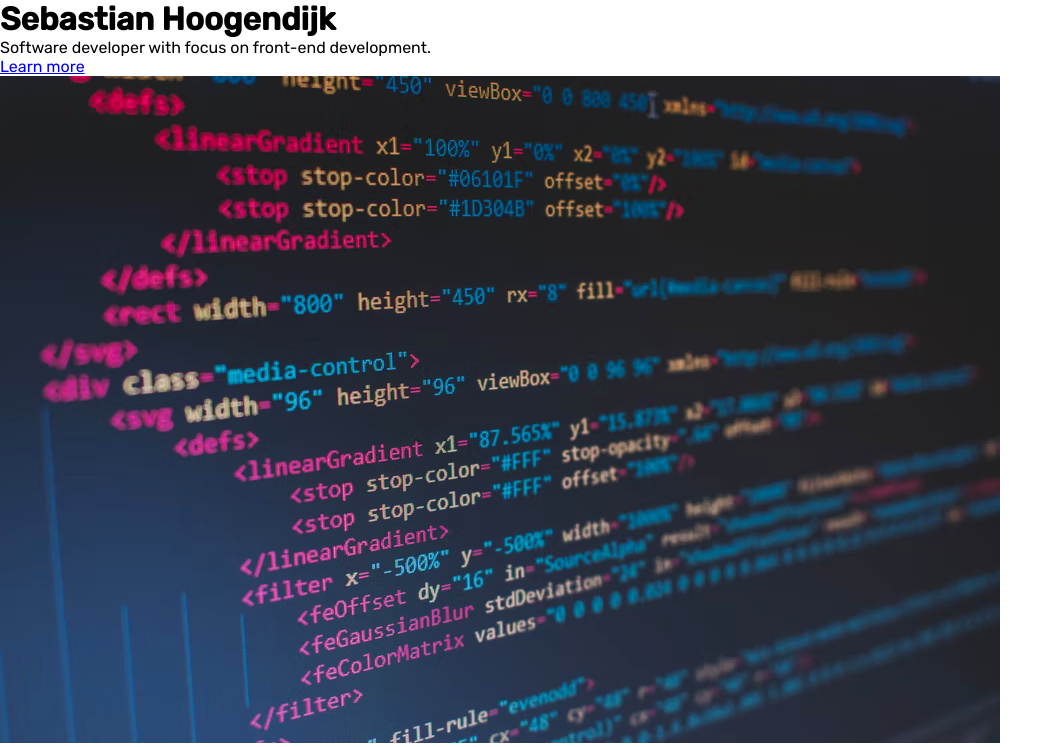
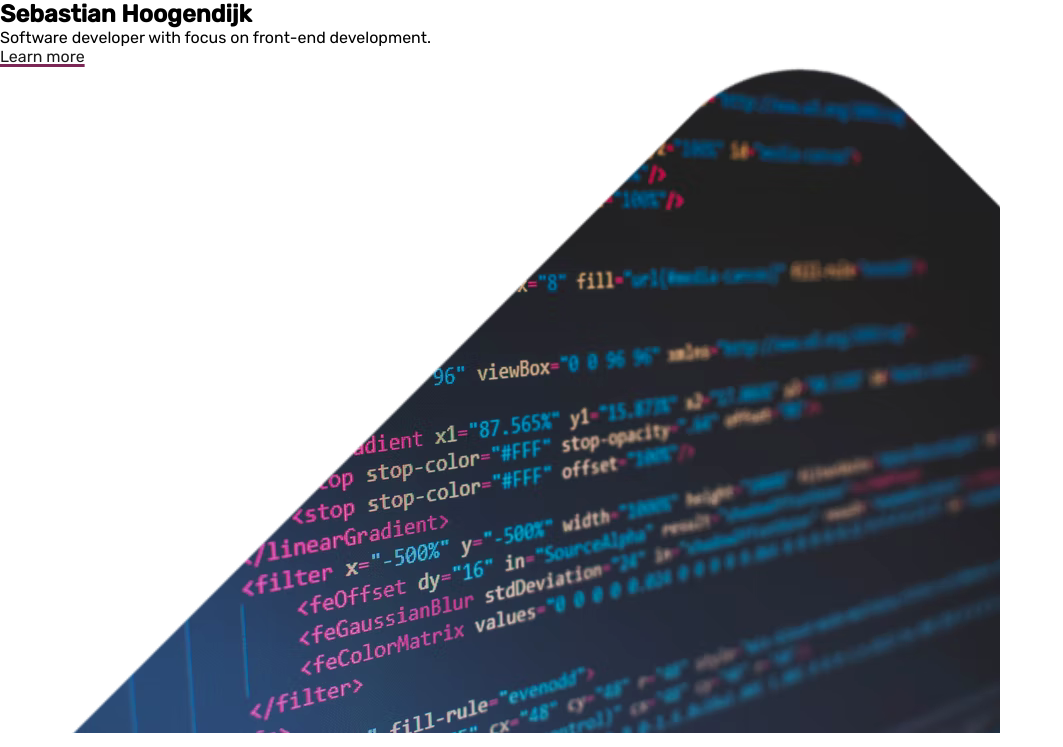
Before and after one commit to flurbudurbur/portfolio, a PHP site: page / in a window 1280 px wide. Shown: the part 98-845 px from the top of the page, without its empty margins (0-1063 px from the left). Run offline with PHP 8.4, Linux system fonts and the light colour scheme.

Commit message:
some cool stuff

```diff
--- a/assets/css/style.css
+++ b/assets/css/style.css
@@ -99,4 +99,19 @@
   width: 87%;
 }
 
+.eyeCandy {
+  position: relative;
+}
+.eyeCandy .imgCode {
+  position: absolute;
+  mask-image: url(/assets/images/mask.png);
+  mask-repeat: no-repeat;
+  mask-size: 100rem;
+}
+
+.redirect {
+  color: var(--primary);
+  text-decoration: underline var(--accent-clr) 3px;
+}
+
 /*# sourceMappingURL=style.css.map */
--- a/assets/sass/style.scss
+++ b/assets/sass/style.scss
@@ -110,3 +110,19 @@
         width: 87%;
     }
 }
+
+.eyeCandy {
+    position: relative;
+
+    .imgCode {
+        position: absolute;
+        mask-image: url(/assets/images/mask.png);
+        mask-repeat: no-repeat;
+        mask-size: 100rem;
+    }
+}
+
+.redirect {
+    color: var(--primary);
+    text-decoration: underline var(--accent-clr) 3px;
+}
--- a/index.html
+++ b/index.html
@@ -35,12 +35,14 @@
         </ul>
     </nav></header>
     <main>
-        <div>
-            <h1>Sebastian Hoogendijk</h1>
-            <p>Software developer with focus on front-end development.</p>
-            <a href="#">Learn more</a>
-        </div>
-        <img src="assets/images/code.png" alt="website code from a cool perspective">
+        <section class="eyeCandy">
+            <div class="aboutMe">
+                <h1>Sebastian Hoogendijk</h1>
+                <article><p>Software developer with focus on front-end development.</p></article>
+                <a class="redirect" href="#">Learn more</a>
+            </div>
+            <figure><img class="imgCode" src="assets/images/code.png" alt="website code from a cool perspective"></figure>
+        </section>
     </main>
 </body>
 </html>
```
Also changed, not shown: assets/images/mask.png (added), assets/images/mask.svg (added), 1 other file.
